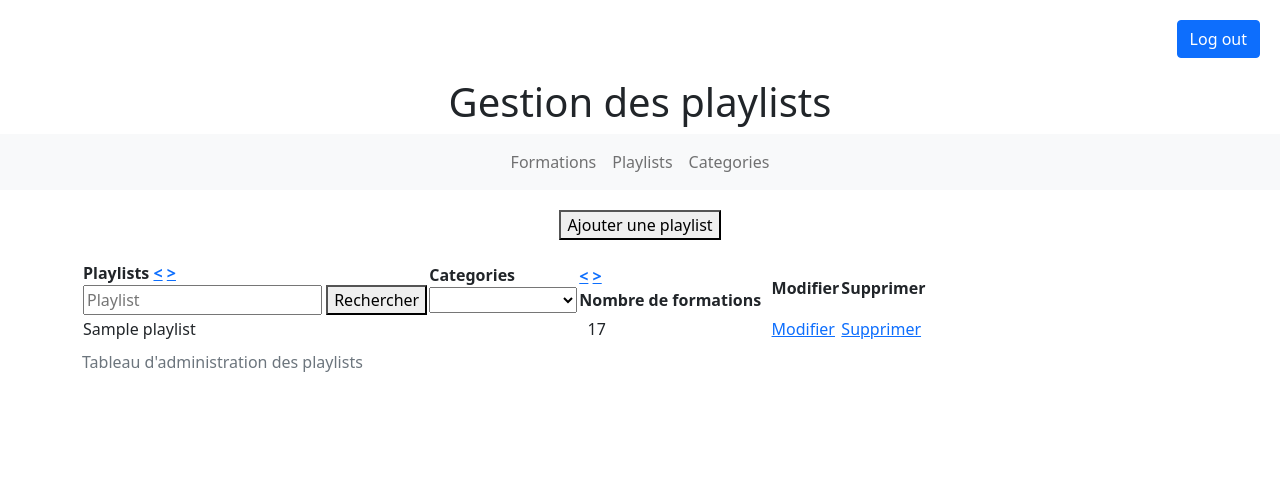
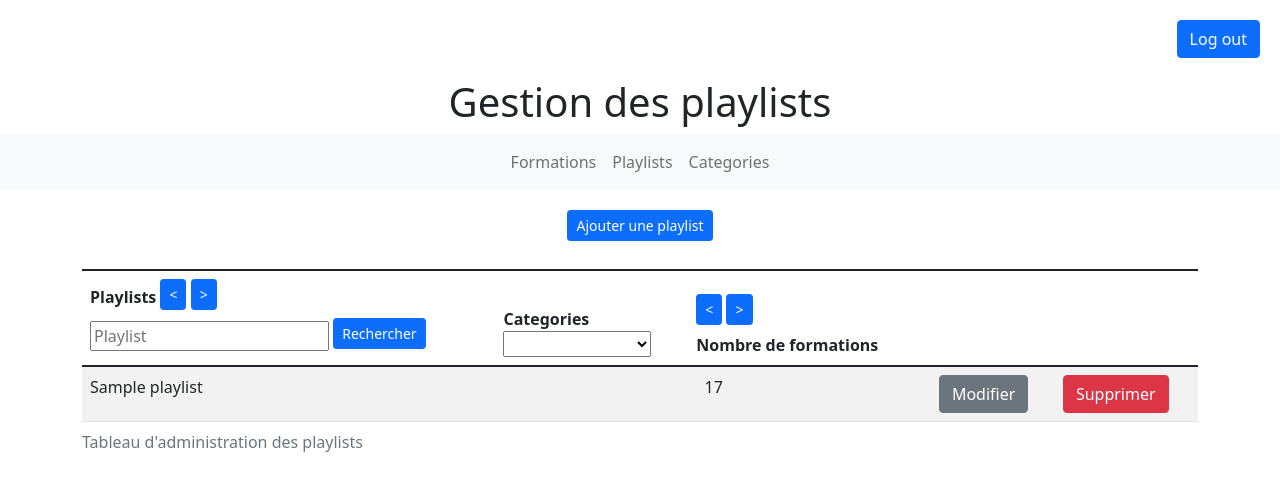
Before and after one commit to Benjamin-Yakobov/mediatekformation, a Symfony app: template templates/Admin/admin_playlists.html.twig in a window 1280 px wide. Shown: the top 491 px of the page. Run offline with Twig, Linux system fonts and the light colour scheme; the template is opened without the code that fills it: most values are stand-ins (such as "Sample title", 1, 10 or a date in 2020); some libraries are stand-ins or nearby versions.

Commit message:
Modifications de style : Page admin playlists.

```diff
--- a/templates/Admin/admin_playlists.html.twig
+++ b/templates/Admin/admin_playlists.html.twig
@@ -4,7 +4,7 @@
 
 
     <div style="text-align: center; padding: 20px">
-        <button onclick="window.location.href = '{{ path('admin.playlists.ajouter') }}' ">Ajouter une playlist</button>
+        <button onclick="window.location.href = '{{ path('admin.playlists.ajouter') }}' " class="btn btn-primary mb-2 btn-sm"> Ajouter une playlist </button>
     </div>
 
 
@@ -14,18 +14,18 @@
             <button type="button" class="btn-close" data-bs-dismiss="alert" aria-label="Close"></button>
         </div>
     {% endfor %}
-    <table>
+    <table class="table table-striped">
         <caption>Tableau d'administration des playlists</caption>
         <thead>
             <tr>
                 <th>
                     Playlists
-                    <a href="{{ path('admin.playlists.sort', {champ:'name', ordre:'ASC'}) }}" ><</a>
-                    <a href="{{ path('admin.playlists.sort', {champ:'name', ordre:'DESC'}) }}">></a>
+                    <a href="{{ path('admin.playlists.sort', {champ:'name', ordre:'ASC'}) }}" class="btn btn-primary mb-2 btn-sm"> < </a>
+                    <a href="{{ path('admin.playlists.sort', {champ:'name', ordre:'DESC'}) }}" class="btn btn-primary mb-2 btn-sm"> > </a>
                     <form method="POST" action="{{ path('admin.playlists.rechercher', {champ:'name'}) }}">
                        <div>
                            <input name="valeur" placeholder="Playlist">
-                           <button type="submit">Rechercher</button>
+                           <button type="submit" class="btn btn-primary mb-2 btn-sm">Rechercher</button>
                        </div>
                     </form>
                 </th>
@@ -43,13 +43,13 @@
                     </form>
                 </th>
                 <th>
-                    <a href="{{ path('admin.playlists.sort', {champ:'numberFormations', ordre:'ASC'}) }}" ><</a>
-                    <a href="{{ path('admin.playlists.sort', {champ:'numberFormations', ordre:'DESC'}) }}">></a> <br>
+                    <a href="{{ path('admin.playlists.sort', {champ:'numberFormations', ordre:'ASC'}) }} " class="btn btn-primary mb-2 btn-sm"> < </a>
+                    <a href="{{ path('admin.playlists.sort', {champ:'numberFormations', ordre:'DESC'}) }}" class="btn btn-primary mb-2 btn-sm"> > </a> <br>
                     Nombre de formations &nbsp;
 
                 </th>
-                <th>Modifier</th>
-                <th>Supprimer</th>
+                <th></th>
+                <th></th>
             </tr>
         </thead>
         <tbody>
@@ -63,8 +63,8 @@
                         {% endfor %}
                     </td>
                     <td> &nbsp; {{ playlist.formations|length }}</td>
-                    <td><a href="{{ path('admin.playlists.modifier', {id:playlist.id}) }}">Modifier</a></td>
-                    <td><a href="{{ path('admin.playlists.supp', {id:playlist.id}) }}" onclick="return confirm('Voulez-vous supprimer la formation {{ playlist.name }} ?')">Supprimer</a></td>
+                    <td><a href="{{ path('admin.playlists.modifier', {id:playlist.id}) }}" class="btn btn-secondary">Modifier</a></td>
+                    <td><a href="{{ path('admin.playlists.supp', {id:playlist.id}) }}" onclick="return confirm('Voulez-vous supprimer la formation {{ playlist.name }} ?')" class="btn btn-danger">Supprimer</a></td>
                 </tr>
             {% endfor%}
         </tbody>
```
